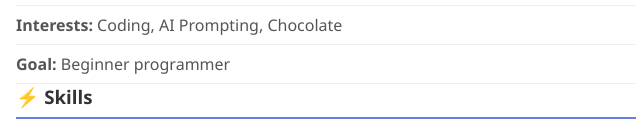
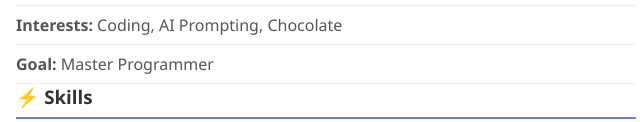
Before and after one commit to manzz444/manzz444.github.io, a plain HTML site: page profile_website.html in a window 1280 px wide. Shown: the part 678-800 px from the top of the page, 314-954 px from the left. Drawn offline with Linux system fonts and the light colour scheme.

Commit message:
Add files via upload

```diff
--- a/profile_website.html
+++ b/profile_website.html
@@ -26,7 +26,7 @@
             <ul>
                 <li><strong>Location:</strong> Indonesia</li>
                 <li><strong>Interests:</strong> Coding, AI Prompting, Chocolate</li>
-                <li><strong>Goal:</strong> Beginner programmer</li>
+                <li><strong>Goal:</strong> Master Programmer</li>
             </ul>
         </section>
 
```
